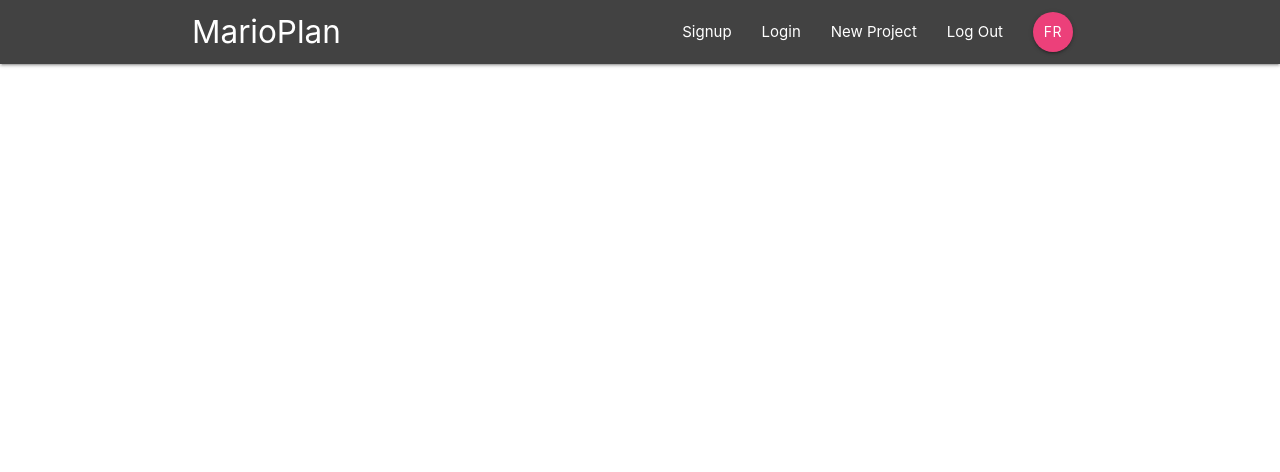
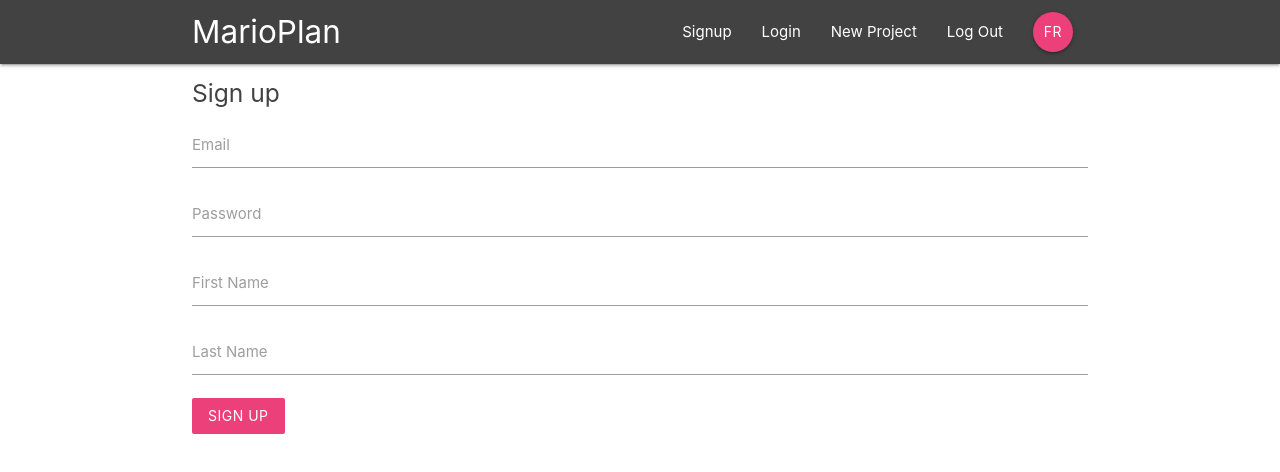
Before and after one commit to Zasalast/react-redux-firebase-app, a React (Create React App) app: page /signup in a window 1280 px wide. Shown: the top 472 px of the page. Built offline with nearby package versions, Linux system fonts and the light colour scheme.

Commit message:
login&Signup component

```diff
--- a/public/index.html
+++ b/public/index.html
@@ -42,5 +42,7 @@
       To begin the development, run `npm start` or `yarn start`.
       To create a production bundle, use `npm run build` or `yarn build`.
     -->
+    <script src="https://cdnjs.cloudflare.com/ajax/libs/materialize/1.0.0/js/materialize.min.js"></script>
+
   </body>
 </html>
--- a/src/App.js
+++ b/src/App.js
@@ -3,6 +3,8 @@
 import Navbar from './components/layout/Navbar';
 import Dashboard from './components/dashboard/Dashboard';
 import ProjectDetails from './components/projects/ProjectDetails';
+import SignIn from './components/auth/SignIn';
+import SignUp from './components/auth/SignUp';
 
 
 function App() {
@@ -13,6 +15,8 @@
       <Switch>
         <Route exact path='/' component={Dashboard} />
         <Route path='/project/:id' component={ProjectDetails } />
+        <Route path='/signin' component={SignIn } />
+        <Route path='/signup' component={SignUp } />
 
       </Switch>
     </div>
--- a/src/components/auth/SignIn.js
+++ b/src/components/auth/SignIn.js
@@ -0,0 +1,42 @@
+import React, { Component } from 'react'
+
+export class SignIn extends Component {
+    state= {
+        email:'',
+        password:''
+    }
+    handleChange = (e)=> {
+        this.setState({
+            [e.target.id]:e.target.value
+        })
+
+    }
+    handleSubmit = (e)=> {
+        e.preventDefault();
+        console.log(this.state );
+
+
+    }
+    render() {
+        return (
+            <div className="container">
+                <form onSubmit={this.handleSubmit} className="white">
+                    <h5 className="grey-text text-darken-3">Sign In</h5>
+                    <div className="input-field">
+                         <label htmlFor="email">Email</label>
+                         <input type="email" name="" id="email" onChange={this.handleChange}/>
+                    </div>
+                    <div className="input-field">
+                         <label htmlFor="password">Password</label>
+                         <input type="password" name="" id="password" onChange={this.handleChange}/>
+                    </div>
+                    <div className="input-field">
+                        <button className="btn pink lighten-1 z-depth-0 ">Login</button>
+                    </div>
+                </form>
+            </div>
+        )
+    }
+}
+
+export default SignIn
--- a/src/components/auth/SignUp.js
+++ b/src/components/auth/SignUp.js
@@ -0,0 +1,52 @@
+import React, { Component } from 'react'
+
+export class SignUp extends Component {
+    state= {
+        email:'',
+        password:'',
+        firstName:'',
+        lastName:''
+    }
+    handleChange = (e)=> {
+        this.setState({
+            [e.target.id]:e.target.value
+        })
+
+    }
+    handleSubmit = (e)=> {
+        e.preventDefault();
+        console.log(this.state );
+
+
+    }
+    render() {
+        return (
+            <div className="container">
+                <form onSubmit={this.handleSubmit} className="white">
+                    <h5 className="grey-text text-darken-3">Sign up</h5>
+                    <div className="input-field">
+                         <label htmlFor="email">Email</label>
+                         <input type="email" name="" id="email" onChange={this.handleChange}/>
+                    </div>
+                    <div className="input-field">
+                         <label htmlFor="password">Password</label>
+                         <input type="password" name="" id="password" onChange={this.handleChange}/>
+                    </div>
+                    <div className="input-field">
+                         <label htmlFor="firstName">First Name</label>
+                         <input type="text" name="" id="firstName" onChange={this.handleChange}/>
+                    </div>
+                    <div className="input-field">
+                         <label htmlFor="lastName">Last Name</label>
+                         <input type="text" name="" id="lastName" onChange={this.handleChange}/>
+                    </div>
+                    <div className="input-field">
+                        <button className="btn pink lighten-1 z-depth-0 ">Sign up</button>
+                    </div>
+                </form>
+            </div>
+        )
+    }
+}
+
+export default SignUp
```
